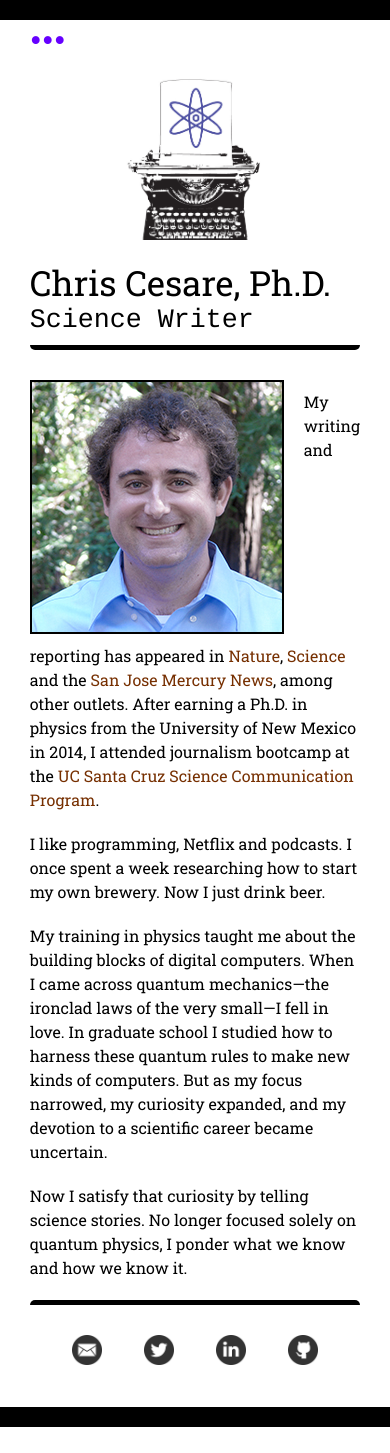
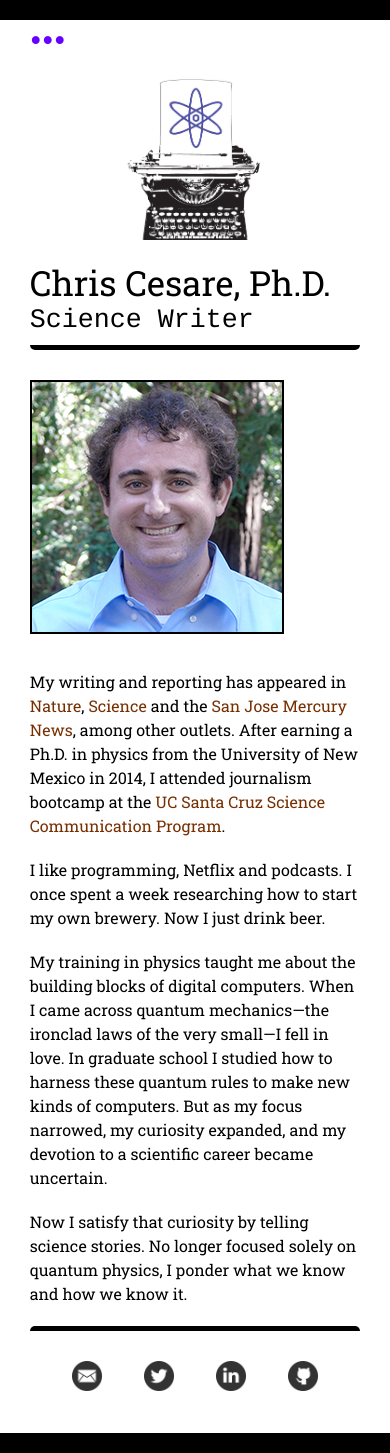
Before and after one commit to ccesare/ccesare.github.io, a Jekyll site: the page built from about.md, in a window 390 px wide. Built offline with Jekyll 4.4.1, drawn with Linux system fonts in a browser that asks for light colours; before the commit the page ends 1427 px from its top, so only the background shows below that.

Commit message:
Fixed float on about page pic. Still need to center it on mobile, though.

```diff
--- /dev/null
+++ b/_sass/about.sass
@@ -0,0 +1,8 @@
+// Keep the picture from floating if it's on mobile
+.about-pic
+  margin-right: 20px
+  margin-top: 10px
+  margin-bottom: 10px
+  border: 2px solid
+  @media only screen and (min-width: $break-small)
+    float: left
--- a/about.md
+++ b/about.md
@@ -2,7 +2,7 @@
 layout: default
 permalink: /about/
 ---
-<img style="float: left; margin-right: 20px; margin-top: 10px; margin-bottom: 10px; border: 2px solid;" src="/images/bio-cesare.jpg" />
+<img class="about-pic" src="/images/bio-cesare.jpg" />
 
 My writing and reporting has appeared in [Nature](https://www.nature.com/news), [Science](https://www.sciencemag.org/news) and the [San Jose Mercury News](https://www.mercurynews.com/), among other outlets. After earning a Ph.D. in physics from the University of New Mexico in 2014, I attended journalism bootcamp at the [UC Santa Cruz Science Communication Program](https://scicom.ucsc.edu).
 
--- a/css/main.sass
+++ b/css/main.sass
@@ -8,7 +8,7 @@ $link-color: #762f00
 $code-background: rgba(192,192,192,0.3)
 $break-small: 940px
 
-@import 'header', 'nav', 'content', 'footer'
+@import 'header', 'nav', 'content', 'footer', 'about'
 
 // Basic site-wide settings
 *
```
